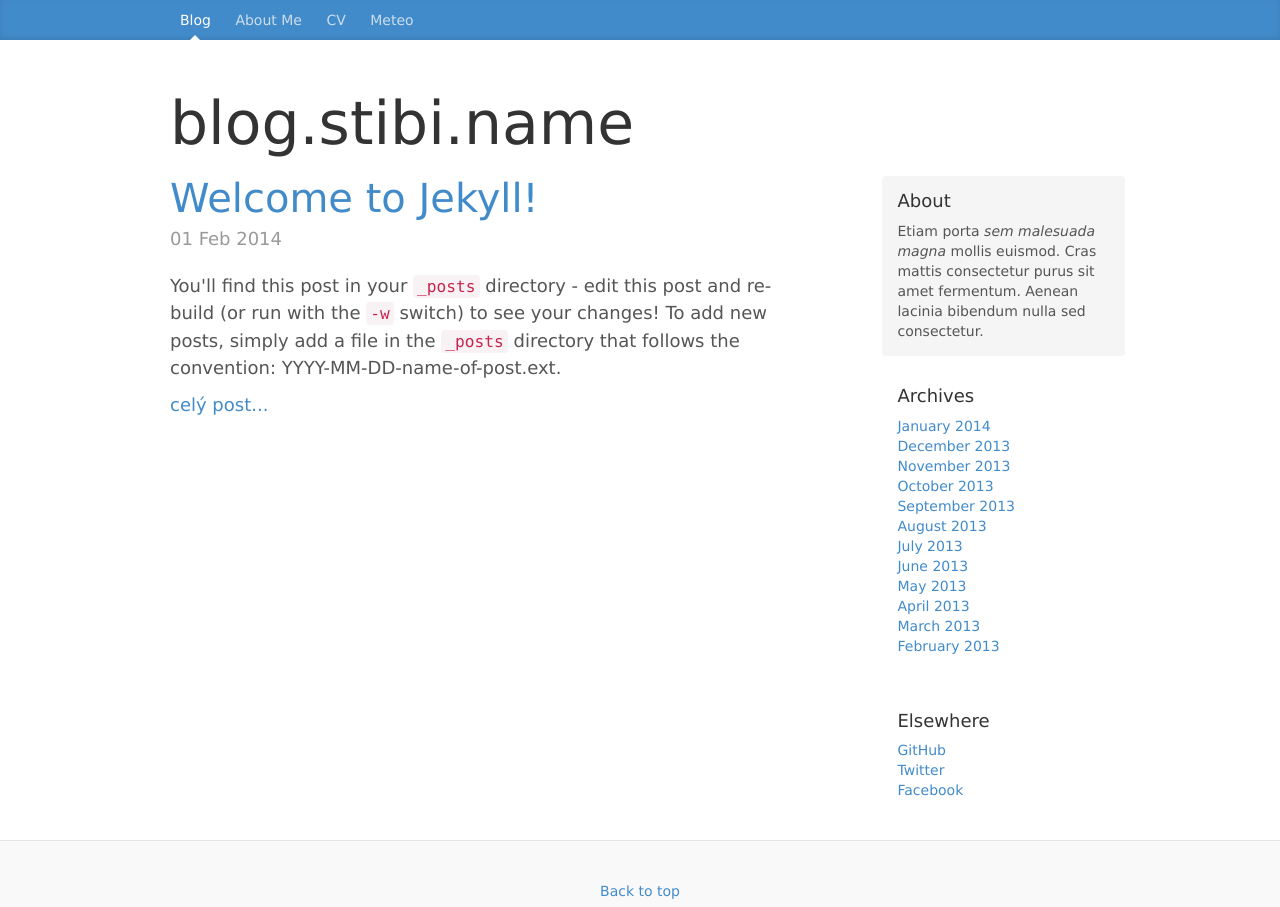
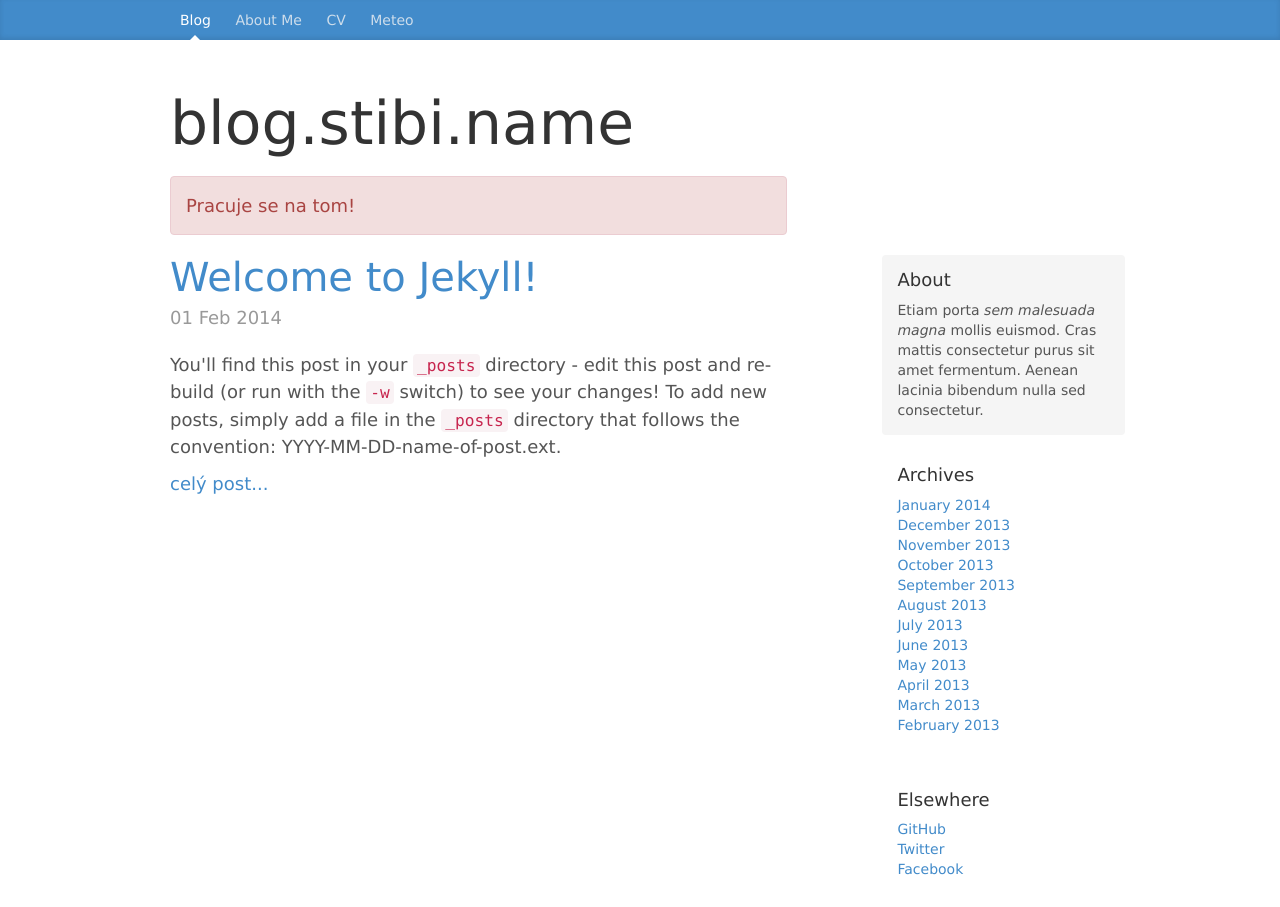
Before and after one commit to stibi/stibi.github.io, a plain HTML site: page index.html in a window 1280 px wide. Shown: the top 907 px of the page. Drawn offline with nearby package versions, Linux system fonts and the light colour scheme.

Commit message:
Added "work in progress" notice

```diff
--- a/index.html
+++ b/index.html
@@ -43,6 +43,12 @@
       <div class="blog-header">
         <h1 class="blog-title">blog.stibi.name</h1>
         <!-- <p class="lead blog-description">The official example template of creating a blog with Bootstrap.</p> -->
+      </div>
+
+      <div class="row">
+        <div class="col-sm-8 blog-main">
+          <div class="alert alert-danger">Pracuje se na tom!</div>
+        </div>
       </div>
 
       <div class="row">
```
